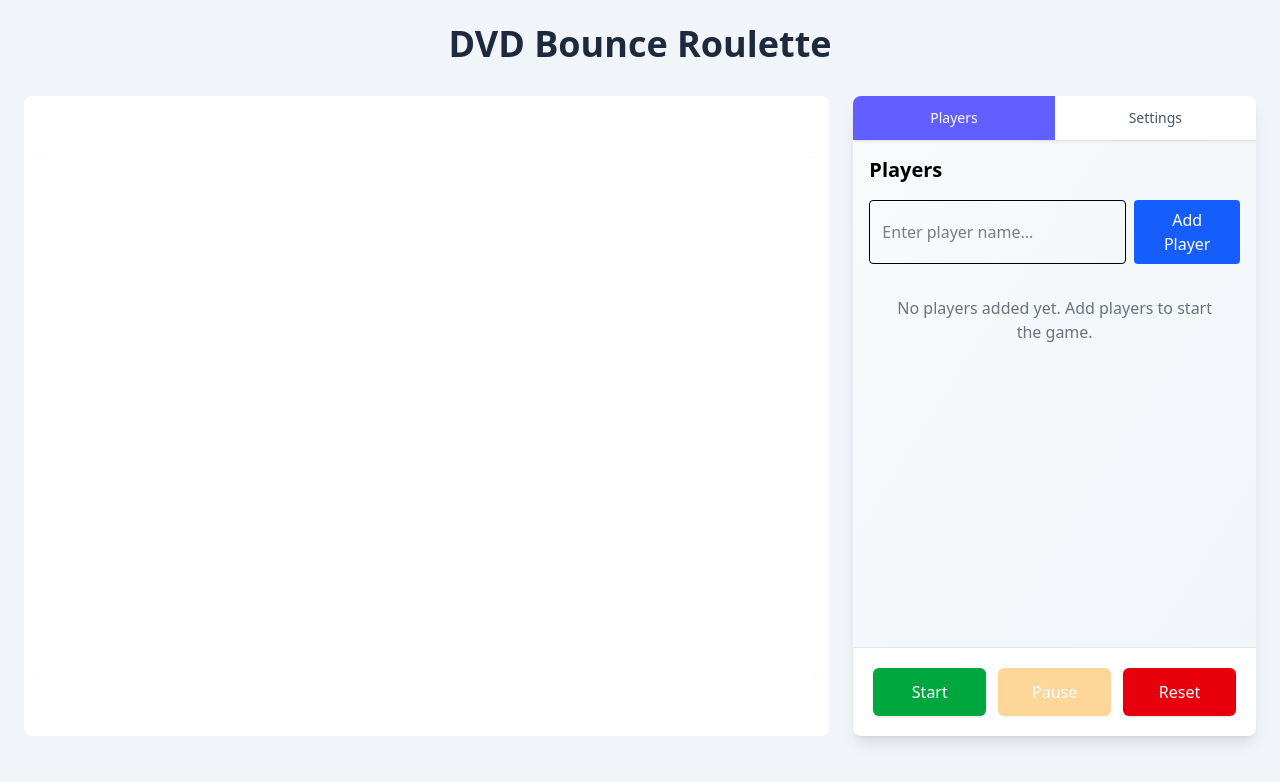
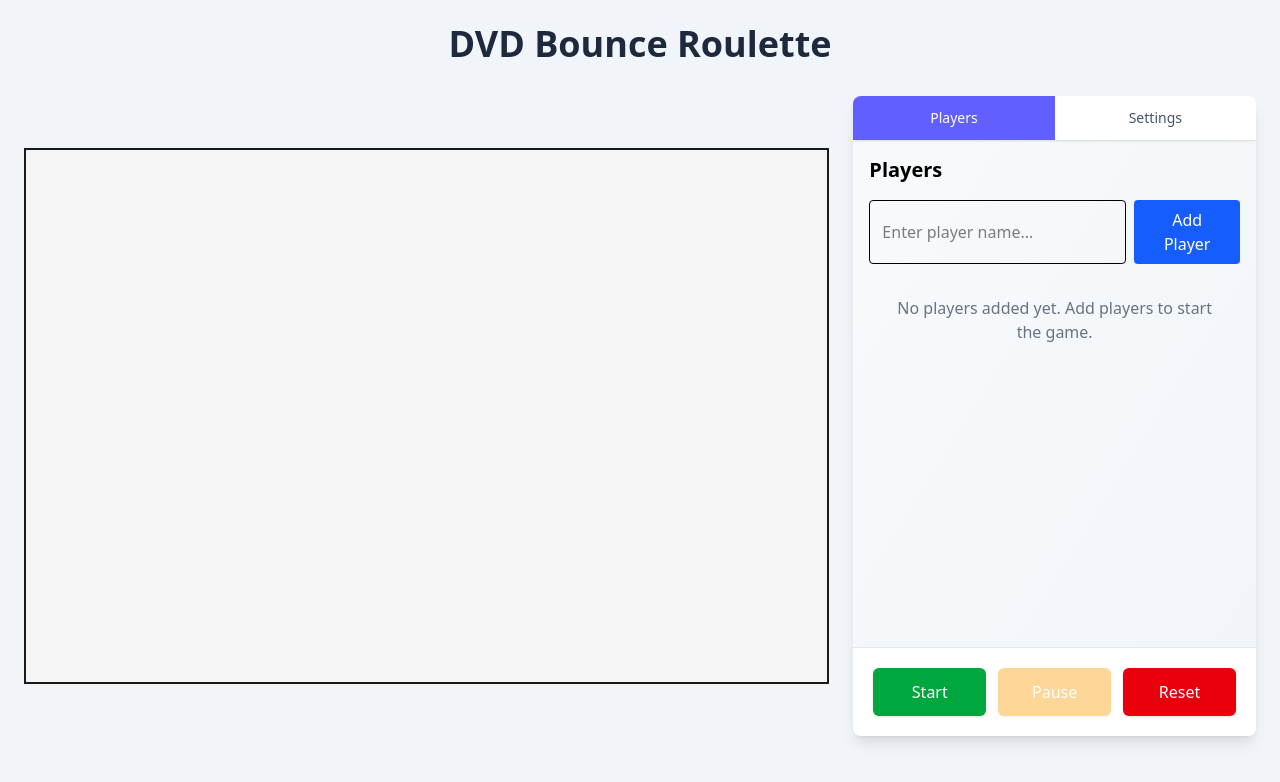
Before and after one commit to Mikko-Fredrikson/dvd-bounce-roulette, a React (Vite) app: page / in a window 1280 px wide. Shown: the top 782 px of the page. Built offline with nearby package versions, Linux system fonts and the light colour scheme.

Commit message:
Adjust game area

```diff
--- a/src/App.tsx
+++ b/src/App.tsx
@@ -4,13 +4,13 @@ import ControlPanel from "./components/ControlPanel/ControlPanel";
 function App() {
   return (
     <div className="app-container min-h-screen bg-slate-100 p-6">
-      <div className=" mx-auto">
+      <div className="mx-auto">
         <h1 className="text-3xl md:text-4xl font-bold text-center mb-8 text-slate-800">
           DVD Bounce Roulette
         </h1>
         <div className="game-container flex flex-col md:flex-row gap-6">
           {/* Game Area (2/3 of screen on larger devices) */}
-          <div className="w-full md:w-2/3 h-[60vh] md:h-[80vh]">
+          <div className="w-full md:w-2/3 flex items-center justify-center">
             <GameArea />
           </div>
 
--- a/src/components/GameArea/GameArea.tsx
+++ b/src/components/GameArea/GameArea.tsx
@@ -1,59 +1,32 @@
-import { useRef, useEffect } from "react";
-// import { useSelector } from "react-redux";
-// import { RootState } from '../../store';
+import React from "react";
+
+interface GameAreaProps {
+  width?: number;
+  height?: number;
+}
 
 /**
- * GameArea component renders the game canvas where the DVD logo bounces
- * and interacts with player borders.
+ * GameArea component that maintains a fixed 3:2 aspect ratio regardless of window size
  */
-const GameArea = () => {
-  const containerRef = useRef<HTMLDivElement>(null);
-  const canvasRef = useRef<HTMLCanvasElement>(null);
-
-  useEffect(() => {
-    const handleResize = () => {
-      if (!containerRef.current || !canvasRef.current) return;
-
-      const containerWidth = containerRef.current.clientWidth - 24; // Subtract padding (p-3 = 0.75rem = 12px on each side)
-
-      // Calculate height to maintain exactly 3:2 aspect ratio (width:height)
-      const containerHeight = containerWidth * (2 / 3);
-
-      // Set canvas dimensions
-      canvasRef.current.width = containerWidth;
-      canvasRef.current.height = containerHeight;
-
-      // Set canvas container style dimensions
-      canvasRef.current.style.width = `${containerWidth}px`;
-      canvasRef.current.style.height = `${containerHeight}px`;
-    };
-
-    // Initial size calculation
-    handleResize();
-
-    // Recalculate on window resize
-    window.addEventListener("resize", handleResize);
-
-    return () => {
-      window.removeEventListener("resize", handleResize);
-    };
-  }, []);
+const GameArea: React.FC<GameAreaProps> = ({ width = 900, height = 600 }) => {
+  // Fixed aspect ratio of 3:2 (width:height)
+  const aspectRatio = width / height;
 
   return (
     <div
-      data-testid="game-area-container"
-      className="w-full h-full flex items-center justify-center bg-white rounded-lg p-3"
-      ref={containerRef}
+      className="w-full"
+      style={{ aspectRatio: `${aspectRatio}`, maxWidth: `${width}px` }}
     >
-      <div className="canvas-wrapper" style={{ aspectRatio: "3/2" }}>
-        <div className="relative w-full h-full">
-          <div className="absolute inset-0 border border-slate-300 rounded-md"></div>
-          <canvas
-            ref={canvasRef}
-            data-testid="game-canvas"
-            className="relative z-10 rounded-md bg-white"
-          />
-        </div>
+      <div
+        data-testid="game-area"
+        className="w-full h-full"
+        style={{
+          border: "2px solid #1a1a1a",
+          boxSizing: "border-box",
+          backgroundColor: "#f5f5f5",
+        }}
+      >
+        {/* Content will be added here in future tasks */}
       </div>
     </div>
   );
```
Also changed, not shown: 2 other files (tests, documents, lock files or other folders).
